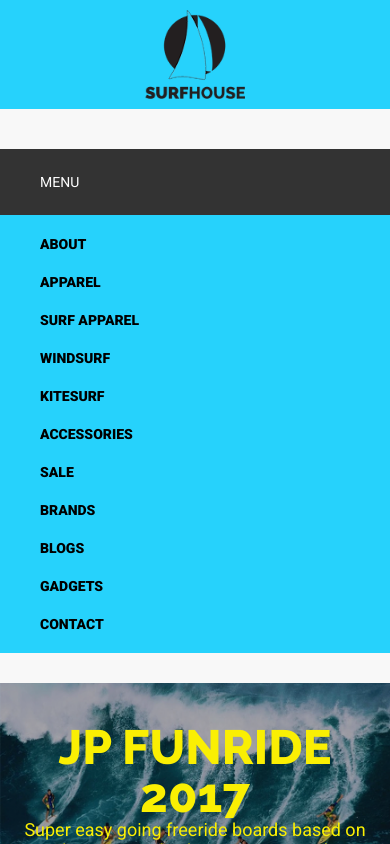
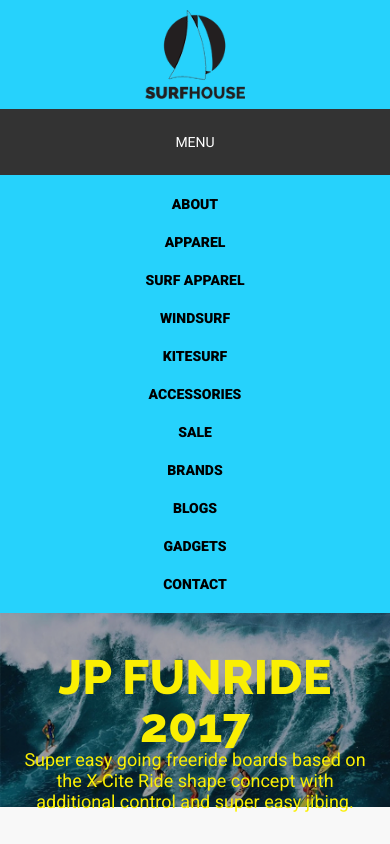
Before and after one commit to michellethomsen1/mfd_exam_michelle, a Vue app: page / in a window 390 px wide. Both pictures are taken after a click on the button "MENU". Shown: the top 844 px of the page. Built offline with nearby package versions, Linux system fonts and the light colour scheme.

Commit message:
dropdown menu responsive design

```diff
--- a/src/assets/scss/04-Layouts/_responsive.scss
+++ b/src/assets/scss/04-Layouts/_responsive.scss
@@ -88,8 +88,27 @@
     }
 
     #header {
+        margin-bottom: 0;
+
         header {
             grid-template-columns: 1fr 1fr;
+        }
+    }
+
+    #nav-sidebar {
+        margin: 0;
+
+        nav {
+            display: none;
+        }
+    }
+
+    #nav-sidebar.responsive-nav {
+        position: relative;
+
+        nav {
+            display: block;
+            text-align: left;
         }
     }
 
@@ -157,6 +176,18 @@
             .basket-container {
                 display: none;
             }
+        }
+    }
+
+    #nav-sidebar {
+        button {
+            text-align: center;
+        }
+    }
+
+    #nav-sidebar.responsive-nav {
+        nav {
+            text-align: center;
         }
     }
 
--- a/src/components/NavSidebar.vue
+++ b/src/components/NavSidebar.vue
@@ -1,7 +1,7 @@
 <template>
-    <div id="nav-sidebar">
-        <button class="menu_button" v-on:click="openMenu">MENU</button>
-        <nav id="navigation">
+    <div id="nav-sidebar" class="navigation">
+        <button class="menu_button" v-on:click="openNav">MENU</button>
+        <nav>
             <ul>
                 <li><a href="#">ABOUT</a></li>
                 <li><a href="#">APPAREL</a></li>
@@ -22,5 +22,16 @@
 <script>
     export default {
         name: 'NavSidebar',
+
+        methods: {
+            openNav: function () {
+                var menu = document.getElementById('nav-sidebar')
+                if (menu.className === 'navigation') {
+                    menu.className += ' responsive-nav'
+                } else {
+                    menu.className = 'navigation'
+                }
+            }
+        }
     }
 </script>
```
